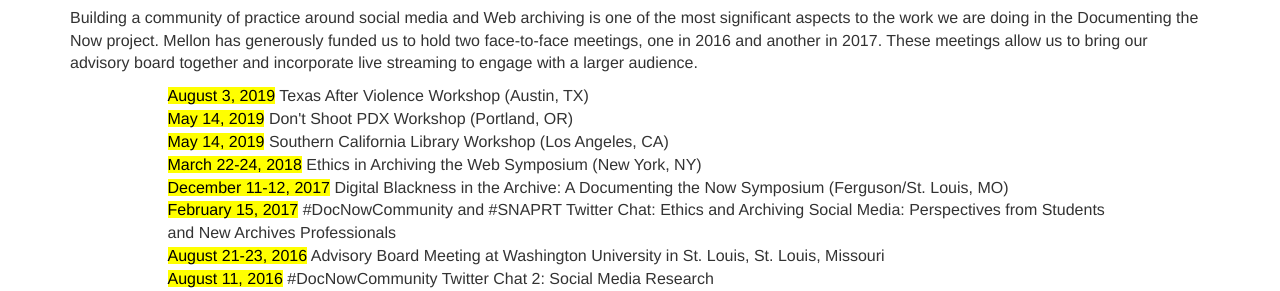
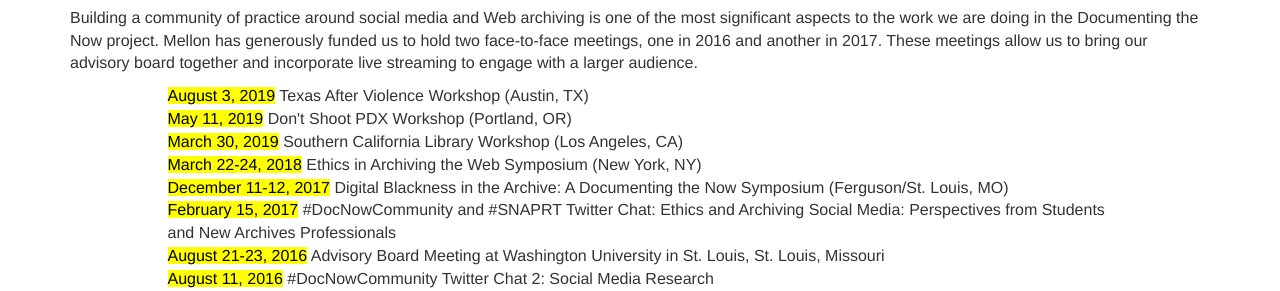
Before and after one commit to DocNow/docnow.github.io, a Jekyll site: the page built from index.html, in a window 1280 px wide and 900 px high, scrolled down 3558 px. Shown: the part 150-441 px from the top of the window. Built offline with Jekyll 4.4.1, drawn with Linux system fonts in a browser that asks for light colours.

Commit message:
fixed dates

```diff
--- a/index.html
+++ b/index.html
@@ -320,8 +320,8 @@
             <div class="row">
                 <div class="col-lg-offset-1 col-lg-10 news-items">
                   <a href="https://twitter.com/documentnow/status/1157674841195069440">August 3, 2019</a> Texas After Violence Workshop (Austin, TX)<br>
-                  <a href="https://twitter.com/BergisJules/status/1128309861412851713">May 14, 2019</a> Don't Shoot PDX Workshop (Portland, OR)<br>
-                  <a href="https://twitter.com/documentnow/status/1112049272000663552">May 14, 2019</a> Southern California Library Workshop (Los Angeles, CA)<br>
+                  <a href="https://twitter.com/BergisJules/status/1128309861412851713">May 11, 2019</a> Don't Shoot PDX Workshop (Portland, OR)<br>
+                  <a href="https://twitter.com/documentnow/status/1112049272000663552">March 30, 2019</a> Southern California Library Workshop (Los Angeles, CA)<br>
                   <a href="http://eaw.rhizome.org">March 22-24, 2018</a> Ethics in Archiving the Web Symposium (New York, NY)<br>
                   <a href="/meetings/stl-2017/">December 11-12, 2017</a> Digital Blackness in the Archive: A Documenting the Now Symposium (Ferguson/St. Louis, MO)<br>
                   <a href="https://wakelet.com/wake/cc199e4a-f872-43c2-865f-33d49f43eb4c">February 15, 2017</a> #DocNowCommunity and #SNAPRT Twitter Chat: Ethics and Archiving Social Media: Perspectives from Students and New Archives Professionals<br>
```
